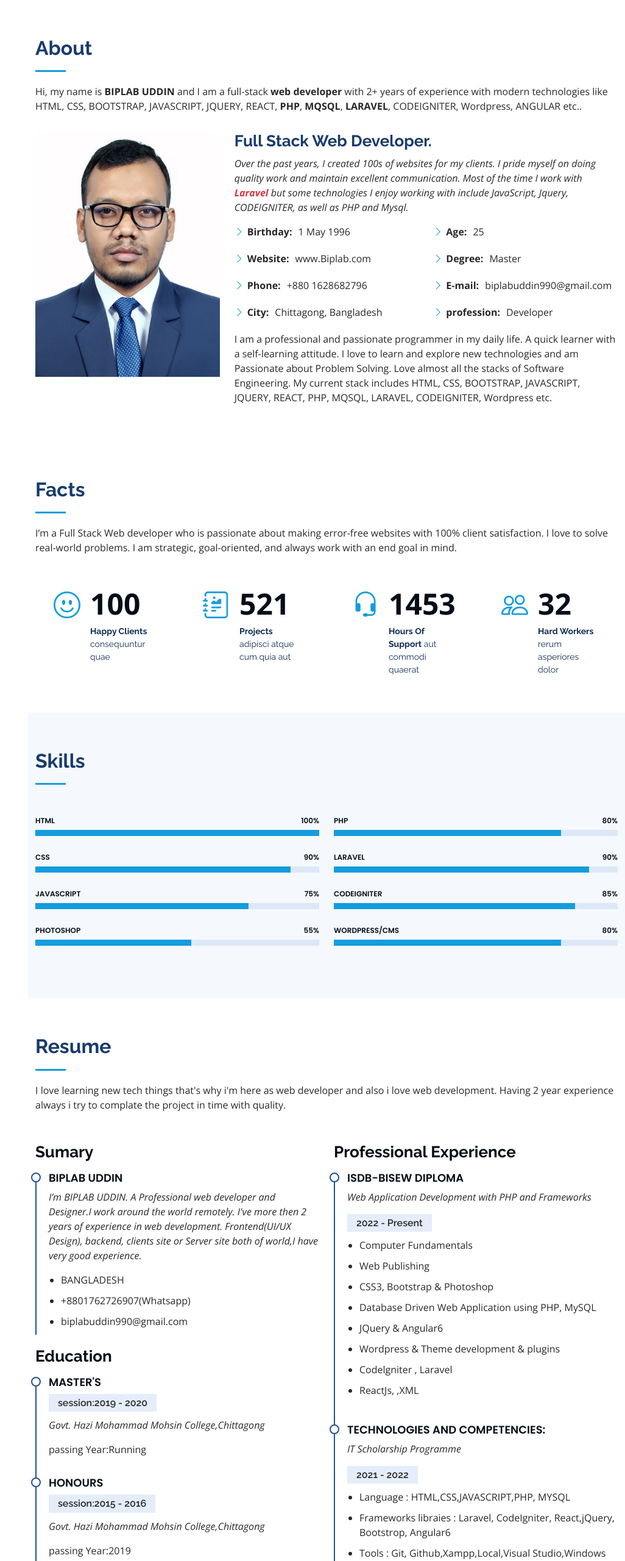
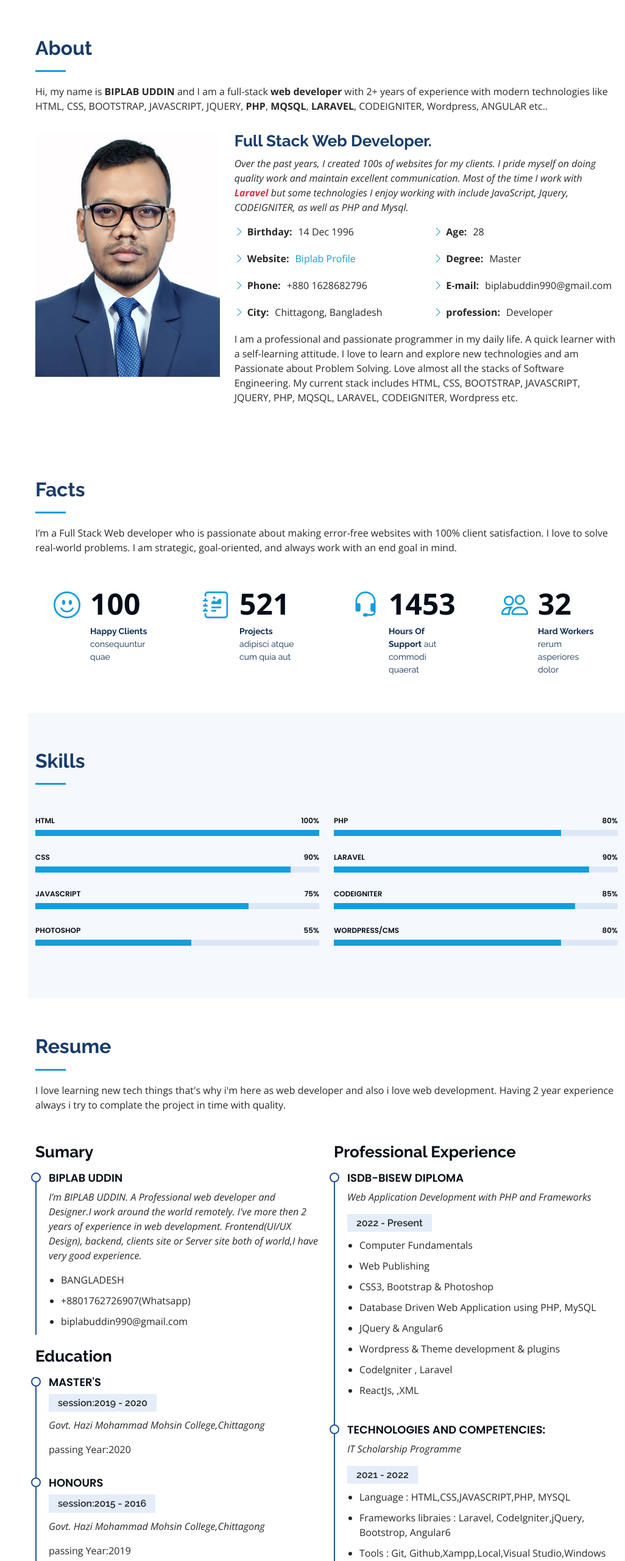
Before and after one commit to biplabuddin99/profile_Biplab, a plain HTML site: page index.html in a window 1280 px wide. Shown: the part 800-3360 px from the top of the page at 61% size, without its empty margins (254-1280 px from the left). Drawn offline with nearby package versions, Linux system fonts and the light colour scheme.

Commit message:
update profile(31.01.24)

```diff
--- a/index.html
+++ b/index.html
@@ -79,7 +79,7 @@
 
         <div class="section-title">
           <h2>About</h2>
-          <p>Hi, my name is <strong>BIPLAB UDDIN</strong> and I am a full-stack <strong>web developer</strong> with 2+ years of experience with modern technologies like HTML, CSS, BOOTSTRAP, JAVASCRIPT, JQUERY, REACT, <strong>PHP</strong>, <strong>MQSQL</strong>, <strong>LARAVEL</strong>, CODEIGNITER, Wordpress, ANGULAR etc..</p>
+          <p>Hi, my name is <strong>BIPLAB UDDIN</strong> and I am a full-stack <strong>web developer</strong> with 2+ years of experience with modern technologies like HTML, CSS, BOOTSTRAP, JAVASCRIPT, JQUERY, <strong>PHP</strong>, <strong>MQSQL</strong>, <strong>LARAVEL</strong>, CODEIGNITER, Wordpress, ANGULAR etc..</p>
         </div>
 
         <div class="row">
@@ -94,15 +94,15 @@
             <div class="row">
               <div class="col-lg-6">
                 <ul>
-                  <li><i class="bi bi-chevron-right"></i> <strong>Birthday:</strong> <span>1 May 1996</span></li>
-                  <li><i class="bi bi-chevron-right"></i> <strong>Website:</strong> <span>www.Biplab.com</span></li>
+                  <li><i class="bi bi-chevron-right"></i> <strong>Birthday:</strong> <span>14 Dec 1996</span></li>
+                  <li><i class="bi bi-chevron-right"></i> <strong>Website:</strong> <span><a href="https://profile-biplab.netlify.app/">Biplab Profile</a></span></li>
                   <li><i class="bi bi-chevron-right"></i> <strong>Phone:</strong> <span>+880 1628682796</span></li>
                   <li><i class="bi bi-chevron-right"></i> <strong>City:</strong> <span>Chittagong, Bangladesh</span></li>
                 </ul>
               </div>
               <div class="col-lg-6">
                 <ul>
-                  <li><i class="bi bi-chevron-right"></i> <strong>Age:</strong> <span>25</span></li>
+                  <li><i class="bi bi-chevron-right"></i> <strong>Age:</strong> <span>28</span></li>
                   <li><i class="bi bi-chevron-right"></i> <strong>Degree:</strong> <span>Master</span></li>
                   <li><i class="bi bi-chevron-right"></i> <strong>E-mail:</strong> <span>biplabuddin990@gmail.com</span></li>
                   <li><i class="bi bi-chevron-right"></i> <strong>profession:</strong> <span>Developer</span></li>
@@ -110,7 +110,7 @@
               </div>
             </div>
             <p>
-              I am a professional and passionate programmer in my daily life. A quick learner with a self-learning attitude. I love to learn and explore new technologies and am Passionate about Problem Solving. Love almost all the stacks of Software Engineering. My current stack includes HTML, CSS, BOOTSTRAP, JAVASCRIPT, JQUERY, REACT, PHP, MQSQL, LARAVEL, CODEIGNITER, Wordpress etc.
+              I am a professional and passionate programmer in my daily life. A quick learner with a self-learning attitude. I love to learn and explore new technologies and am Passionate about Problem Solving. Love almost all the stacks of Software Engineering. My current stack includes HTML, CSS, BOOTSTRAP, JAVASCRIPT, JQUERY, PHP, MQSQL, LARAVEL, CODEIGNITER, Wordpress etc.
             </p>
           </div>
         </div>
@@ -273,7 +273,7 @@
               <h4>Master's</h4>
               <h5>session:2019 - 2020</h5>
               <p><em>Govt. Hazi Mohammad Mohsin College,Chittagong</em></p>
-			  <p>passing Year:Running</p>
+			  <p>passing Year:2020</p>
             </div>
             <div class="resume-item">
               <h4>Honours</h4>
@@ -317,7 +317,7 @@
               <h5>2021 - 2022</h5>
               <ul>
                 <li>Language : HTML,CSS,JAVASCRIPT,PHP, MYSQL</li>
-                <li>Frameworks libraies : Laravel, CodeIgniter, React,jQuery, Bootstrop, Angular6</li>
+                <li>Frameworks libraies : Laravel, CodeIgniter,jQuery, Bootstrop, Angular6</li>
                 <li>Tools : Git, Github,Xampp,Local,Visual Studio,Windows</li>
                 <li>Wordpress Plugins: Woocommerce,Elementor,Avada,Elementor custom widget deveopment</li>
 				        <li>SEO(Keyword Research)</li>
@@ -653,7 +653,7 @@
               <div class="email">
                 <i class="bi bi-envelope"></i>
                 <h4>Email:</h4>
-                <p>biplabuddin990@gmail.com.com</p>
+                <p>biplabuddin990@gmail.com</p>
               </div>
 
               <div class="phone">
```
Also changed, not shown: albaik-ecommerce-details.html (+1 -1 lines), honey_details.html (+1 -1 lines), khulshi-details.html (+1 -1 lines), assets/img/portfolio/portfolio-2.jpg (deleted), assets/img/portfolio/portfolio-3.jpg (deleted), assets/img/portfolio/portfolio-4.jpg (deleted), assets/img/portfolio/portfolio-5.jpg (deleted), assets/img/portfolio/portfolio-6.jpg (deleted), assets/img/portfolio/portfolio-7.jpg (deleted), assets/img/portfolio/portfolio-8.jpg (deleted), assets/img/portfolio/portfolio-9.jpg (deleted).
